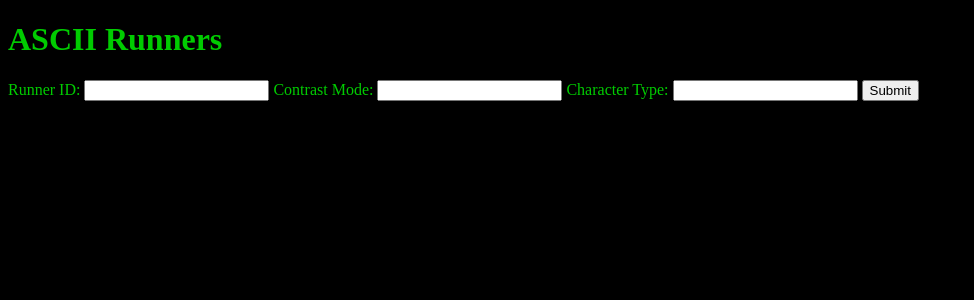
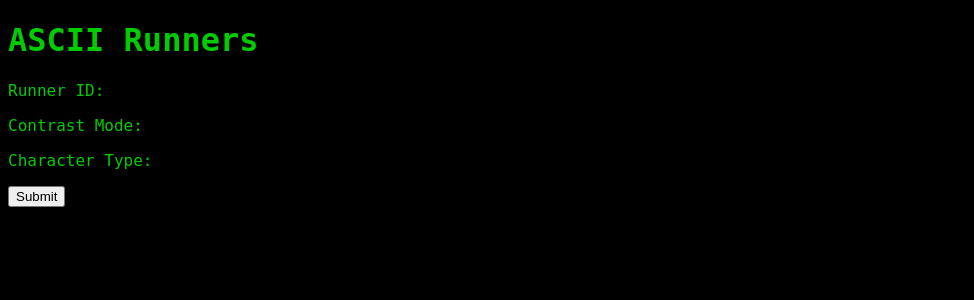
Before and after one commit to mozrt2/DjangoRunners, a Django app: page /asciiRunners/ in a window 1280 px wide. Shown: the top 300 px of the page, without its empty margins (0-974 px from the left). Run offline with Django 4.2, Linux system fonts and the light colour scheme.

Commit message:
styling and javascript animation

```diff
--- a/DjangoRunners/settings.py
+++ b/DjangoRunners/settings.py
@@ -11,6 +11,7 @@ https://docs.djangoproject.com/en/4.0/ref/settings/
 """
 
 from pathlib import Path
+from pickle import FALSE
 
 # Build paths inside the project like this: BASE_DIR / 'subdir'.
 BASE_DIR = Path(__file__).resolve().parent.parent
--- a/asciiRunners/forms.py
+++ b/asciiRunners/forms.py
@@ -1,6 +1,6 @@
 from django import forms
 
 class RunnerForm(forms.Form):
-    runner_id = forms.CharField(label='Runner ID', max_length=5)
-    contrast_mode = forms.CharField(label='Contrast Mode', max_length=1)
-    character_type = forms.CharField(label='Character Type', max_length=20)
+    runner_id = forms.CharField(label='Runner ID', max_length=5, widget=forms.TextInput(attrs={'class': 'form-control'}))
+    contrast_mode = forms.CharField(label='Contrast Mode', max_length=1, widget=forms.TextInput(attrs={'class': 'form-control'}))
+    character_type = forms.CharField(label='Character Type', max_length=20, widget=forms.TextInput(attrs={'class': 'form-control'}))
--- /dev/null
+++ b/asciiRunners/static/asciiRunners/styles.css
@@ -0,0 +1,16 @@
+body{
+    background-color: black;
+    color: #00cc00;
+    font-family: 'VT323', monospace;
+}
+
+.form-control{
+    background-color: black;
+    color: #00cc00;
+    border-color: black;
+    border: 0px;
+}
+
+pre{
+    font-family: monospace;
+}
--- a/asciiRunners/templates/index.html
+++ b/asciiRunners/templates/index.html
@@ -4,7 +4,7 @@
         <h1>ASCII Runners</h1>
         <form action="results" method="post">
             {% csrf_token %}
-            {{ form }}
+            {{ form.as_p }}
             <input type="submit" value="Submit" />
         </form>
 {% endblock %}
--- a/asciiRunners/templates/layout.html
+++ b/asciiRunners/templates/layout.html
@@ -1,7 +1,10 @@
 <!DOCTYPE html>
 <html lang="en">
-    <head></head>
-    <body style="background-color: black; color: #00cc00;">
+    <head>
+        {% load static %}
+        <link rel="stylesheet" type="text/css" href="{% static 'asciiRunners/styles.css' %}">
+    </head>
+    <body>
         {% block content %}
         {% endblock %}
     </body>
```
Also changed, not shown: asciiRunners/templates/animated.html (added, +20 -0 lines).
